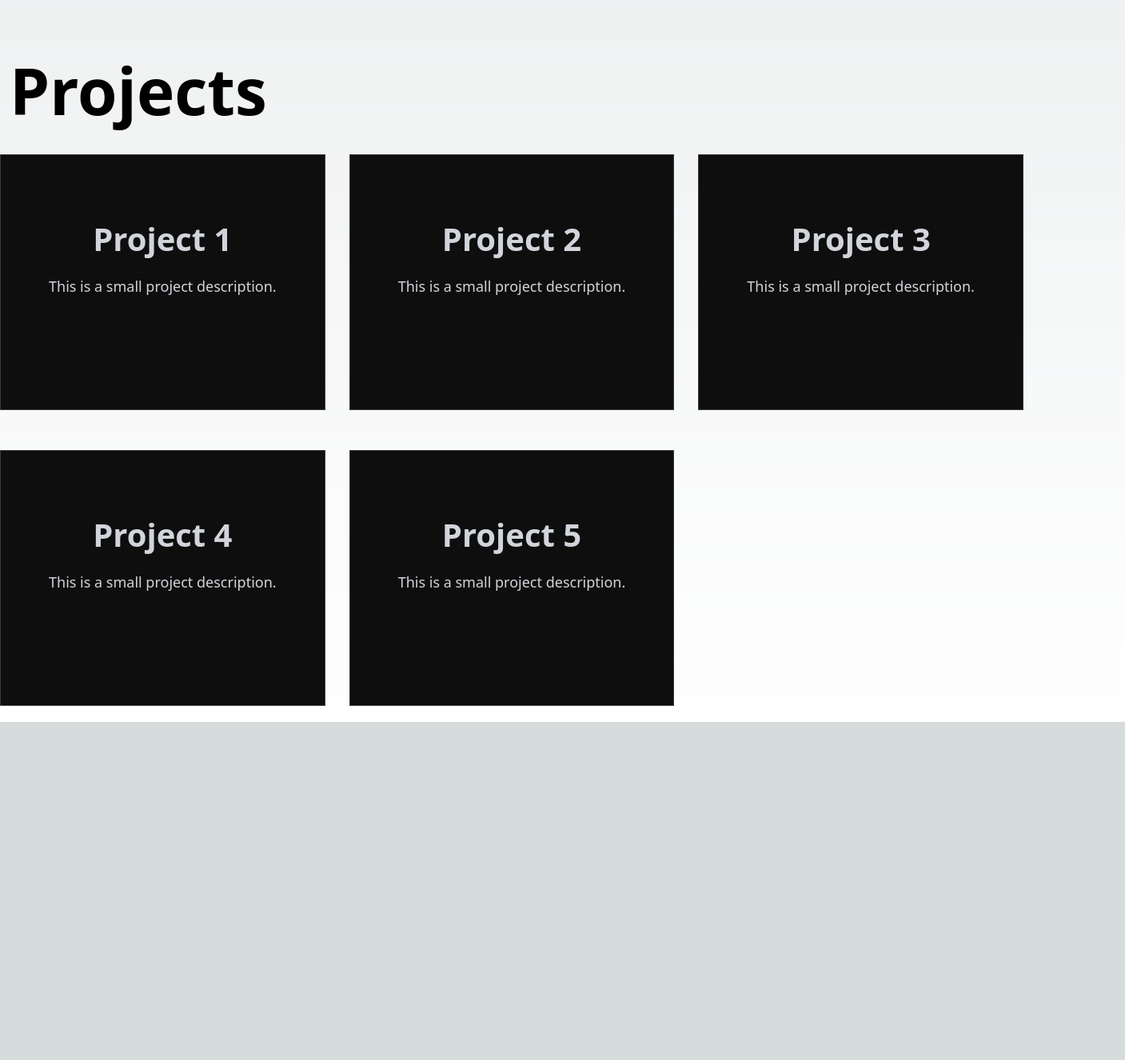
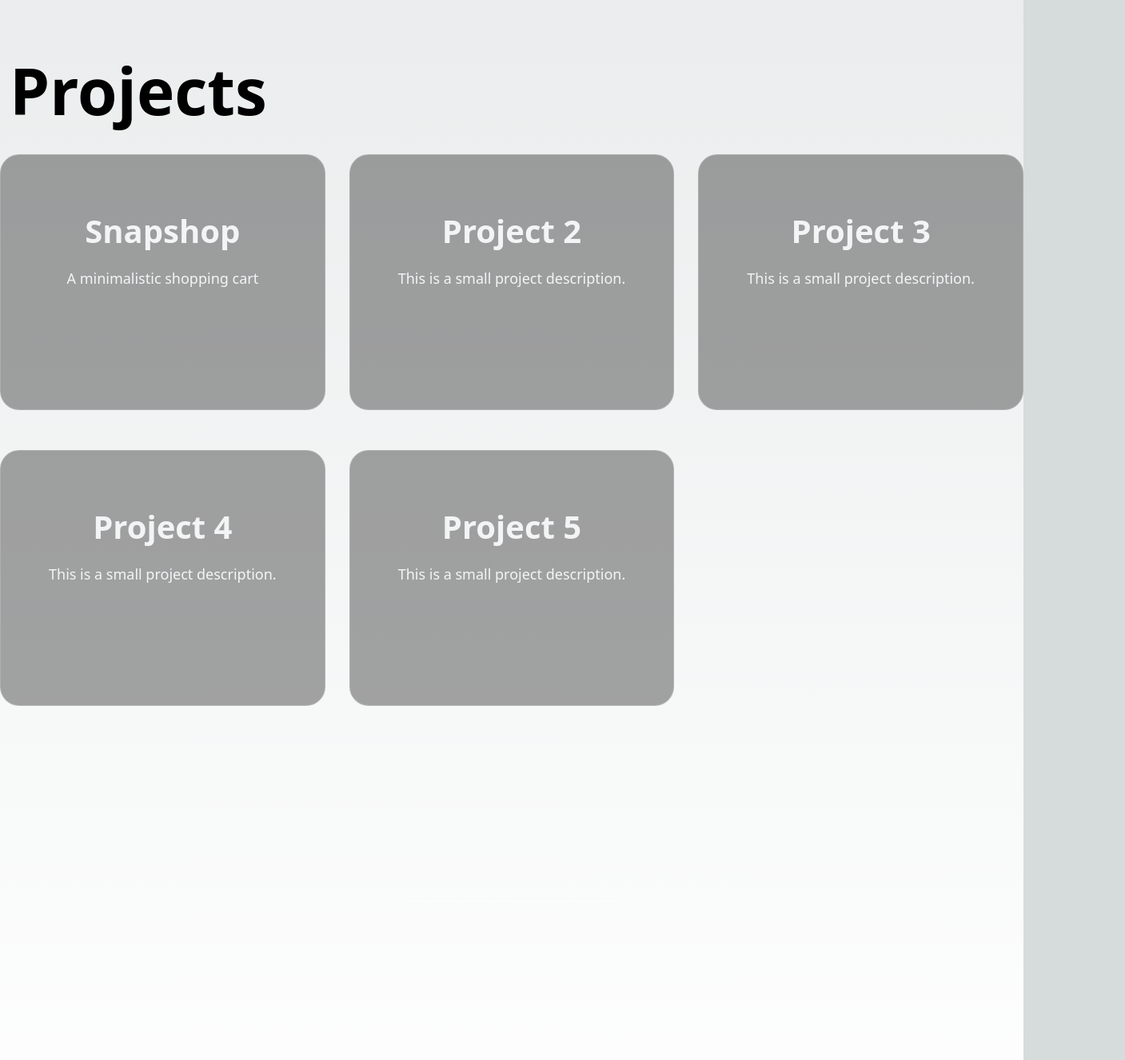
Before and after one commit to manuelxantony/manuelxantony-blog, a Next.js app: page / in a window 1280 px wide. Shown: the part 1470-2796 px from the top of the page at 80% size, 1407 px wide, since content can reach past the window. Before the commit the page ends 2373 px from the top, so only its background shows below. Built offline with nearby package versions, Linux system fonts and the light colour scheme.

Commit message:
changes design elements of project card and  spiral-bg

```diff
--- a/app/globals.css
+++ b/app/globals.css
@@ -116,7 +116,32 @@ body {
   width: 50px;
   height: 50px;
   background: #ffffffb6;
+
   box-shadow: 0 0 0 20px rgba(255, 255, 255, 0.1),
+    0 0 0 45px rgba(255, 255, 255, 0.1), 0 0 0 80px rgba(255, 255, 255, 0.1),
+    0 0 0 120px rgba(255, 255, 255, 0.1), 0 0 0 160px rgba(255, 255, 255, 0.1),
+    0 0 0 200px rgba(255, 255, 255, 0.1), 0 0 0 250px rgba(255, 255, 255, 0.1),
+    0 0 0 400px rgba(255, 255, 255, 0.1);
+
+  -webkit-box-shadow: 0 0 0 20px rgba(255, 255, 255, 0.1),
+    0 0 0 45px rgba(255, 255, 255, 0.1), 0 0 0 80px rgba(255, 255, 255, 0.1),
+    0 0 0 120px rgba(255, 255, 255, 0.1), 0 0 0 160px rgba(255, 255, 255, 0.1),
+    0 0 0 200px rgba(255, 255, 255, 0.1), 0 0 0 250px rgba(255, 255, 255, 0.1),
+    0 0 0 400px rgba(255, 255, 255, 0.1);
+
+  -moz-box-shadow: 0 0 0 20px rgba(255, 255, 255, 0.1),
+    0 0 0 45px rgba(255, 255, 255, 0.1), 0 0 0 80px rgba(255, 255, 255, 0.1),
+    0 0 0 120px rgba(255, 255, 255, 0.1), 0 0 0 160px rgba(255, 255, 255, 0.1),
+    0 0 0 200px rgba(255, 255, 255, 0.1), 0 0 0 250px rgba(255, 255, 255, 0.1),
+    0 0 0 400px rgba(255, 255, 255, 0.1);
+
+  -ms-box-shadow: 0 0 0 20px rgba(255, 255, 255, 0.1),
+    0 0 0 45px rgba(255, 255, 255, 0.1), 0 0 0 80px rgba(255, 255, 255, 0.1),
+    0 0 0 120px rgba(255, 255, 255, 0.1), 0 0 0 160px rgba(255, 255, 255, 0.1),
+    0 0 0 200px rgba(255, 255, 255, 0.1), 0 0 0 250px rgba(255, 255, 255, 0.1),
+    0 0 0 400px rgba(255, 255, 255, 0.1);
+
+  -o-box-shadow: 0 0 0 20px rgba(255, 255, 255, 0.1),
     0 0 0 45px rgba(255, 255, 255, 0.1), 0 0 0 80px rgba(255, 255, 255, 0.1),
     0 0 0 120px rgba(255, 255, 255, 0.1), 0 0 0 160px rgba(255, 255, 255, 0.1),
     0 0 0 200px rgba(255, 255, 255, 0.1), 0 0 0 250px rgba(255, 255, 255, 0.1),
--- a/app/page.tsx
+++ b/app/page.tsx
@@ -1,22 +1,23 @@
 import Home from '@/components/home/home';
 import About from '@/components/about/about';
 import Projects from '@/components/projects/projects';
+import Blog from '@/components/blog/blog';
 
 export default function Page() {
   return (
     <main>
       <div>
-        <div className="star-container bottom-0 rotate-[135deg]">
+        <div className="star-container bottom-20 rotate-[135deg]">
           <div className="star"></div>
         </div>
-        <div className="star-container right-0 rotate-[45deg]">
+        <div className="star-container right-20 rotate-[55deg]">
           <div className="star"></div>
         </div>
         <Home />
         <div className="spiral-bg" />
         <About />
-
         <Projects />
+        <Blog />
       </div>
     </main>
   );
--- /dev/null
+++ b/components/blog/blog.tsx
@@ -0,0 +1,13 @@
+import BlogCard from '@/components/cards/blogCard';
+
+export default function Blog() {
+  return (
+    <section className="container mx-auto mt-96">
+      <div className="w-full relative h-8">
+        <div className="blur-line" />
+      </div>
+      <h1 className="font-bold  mx-3 mb-10">Blog</h1>
+      <BlogCard />
+    </section>
+  );
+}
--- /dev/null
+++ b/components/cards/blogCard.tsx
@@ -0,0 +1,3 @@
+export default function BlogCard() {
+  return <div>Blog Card</div>;
+}
--- a/components/cards/projectCard.tsx
+++ b/components/cards/projectCard.tsx
@@ -31,27 +31,32 @@ export default function ProjectCard({
     document.body.addEventListener('pointermove', (e) => {
       applyOverlayMask(e);
     });
+    return () => {
+      document.body.removeEventListener('pointermove', (e) => {
+        applyOverlayMask(e);
+      });
+    };
   }, []);
 
   return (
     // card design
     <div className="relative" ref={cardsContainer}>
       {/* main card */}
-      <div className="border border-solid border-1 border-[#eceff133]  h-[320px] mb-5 p-4 transition-colors bg-[#0f0e0e] ">
+      <div className="rounded-3xl border border-solid border-1 border-[#eceff133]  h-[320px] mb-5 p-4 transition-colors bg-[#0707075b] ">
         {/* card content layout */}
-        <div className="h-full width flex flex-col justify-center items-center text-gray-300 hover:text-white">
-          <h2 className="font-bold mb-4 ">{name}</h2>
+        <div className="h-full width flex flex-col justify-center items-center text-gray-100">
+          <h2 className="font-bold mb-4">{name}</h2>
           <h4>{description}</h4>
           <div className="flex flex-row gap-4 mt-4">
-            <button className="h-[50px]"></button>
-            <button className="h-[50px]"></button>
+            <button className="btn mt-5 w-[128px] h-[50px]"></button>
+            <button className="btn mt-5 w-[128px] h-[50px]"></button>
           </div>
         </div>
       </div>
 
       {/* twin card */}
       <div
-        className="border border-solid border-1 border-[#ffffffa9] h-[320px] mb-5 p-4 transition-colors bg-[#edf3f952] text-transparent absolute inset-0  select-none pointer-events-none"
+        className="rounded-3xl border border-solid border-1 border-[#ffffffa9] h-[320px] mb-5 p-4 transition-colors bg-[#00000000] text-transparent absolute inset-0  select-none pointer-events-none"
         style={{
           opacity: 'var(--opacity, 0)',
           mask: `
@@ -69,7 +74,7 @@ export default function ProjectCard({
         }}
       >
         {/* card content layout */}
-        <div className="h-full width flex flex-col justify-center items-center">
+        <div className="h-full width flex flex-col justify-center items-center text-white">
           <h2 className="font-bold mb-4">{name}</h2>
           <h4>{description}</h4>
           <div className="flex flex-row gap-4 mt-4">
--- a/components/projects/projects.tsx
+++ b/components/projects/projects.tsx
@@ -4,8 +4,8 @@ export default function Projects() {
   const projects = [
     {
       id: 1,
-      name: 'Project 1',
-      description: 'This is a small project description.',
+      name: 'Snapshop',
+      description: 'A minimalistic shopping cart',
     },
     {
       id: 2,
@@ -30,7 +30,6 @@ export default function Projects() {
   ];
 
   return (
-    <div>
     <section className="container mx-auto mt-96">
       <div className="w-full relative h-8">
         <div className="blur-line" />
@@ -49,6 +48,5 @@ export default function Projects() {
         })}
       </div>
     </section>
-    </div>
   );
 }
--- a/components/writeups/writeups.tsx
+++ /dev/null
@@ -1,3 +0,0 @@
-export default function WriteUps() {
-  return <div>WriteUps</div>;
-}
```
Lines whose indentation alone changed are shown as unchanged.
